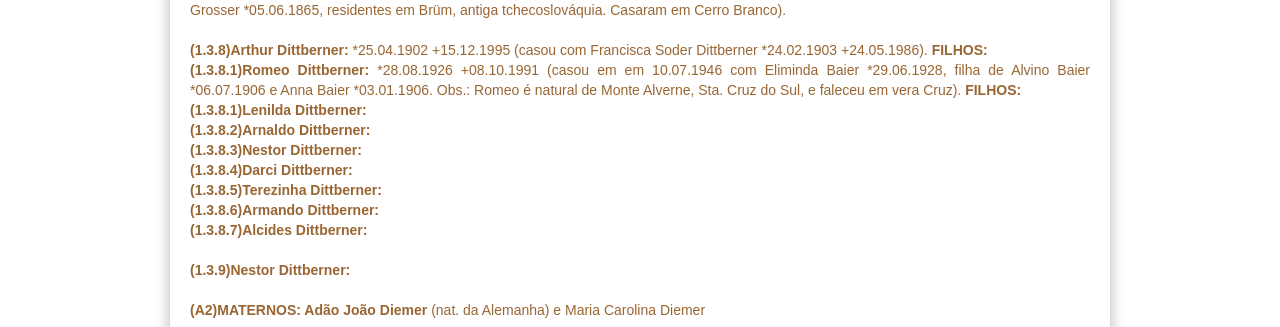
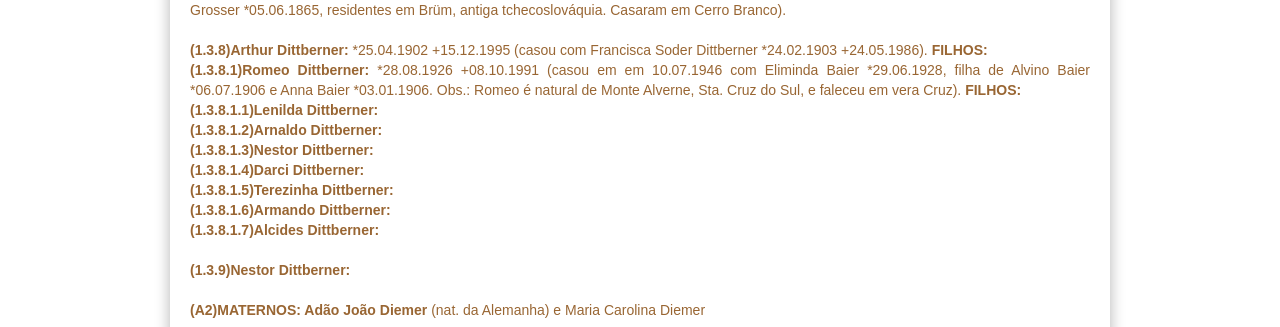
Before and after one commit to claudiovargas1955/claudiovargas1955.github.io, a Jekyll site: the page built from _pages/familia-dittberner.html, in a window 1280 px wide. Shown: the part 1693-2020 px from the top of the page. Built offline with Jekyll 4.4.1, drawn with Linux system fonts in a browser that asks for light colours; some web fonts are replaced.

Commit message:
Update familia-dittberner.html

```diff
--- a/_pages/familia-dittberner.html
+++ b/_pages/familia-dittberner.html
@@ -169,13 +169,13 @@ de Santa Cruz do Sul, RS). <b>FILHOS: </b><br>
              <b>(1.3.8.1)Romeo Dittberner: </b>*28.08.1926 +08.10.1991 (casou em em 10.07.1946 com Eliminda Baier *29.06.1928, filha
       de Alvino Baier *06.07.1906 e Anna Baier *03.01.1906. Obs.: Romeo é natural de Monte Alverne, Sta. Cruz do Sul, e faleceu em
       vera Cruz). <b>FILHOS: </b><br>
-                  <b>(1.3.8.1)Lenilda Dittberner: </b><br>
-                  <b>(1.3.8.2)Arnaldo Dittberner: </b><br>
-                  <b>(1.3.8.3)Nestor Dittberner: </b><br>
-                  <b>(1.3.8.4)Darci Dittberner: </b><br>
-                  <b>(1.3.8.5)Terezinha Dittberner: </b><br>
-                  <b>(1.3.8.6)Armando Dittberner: </b><br>
-                  <b>(1.3.8.7)Alcides Dittberner: </b><br><br>
+                  <b>(1.3.8.1.1)Lenilda Dittberner: </b><br>
+                  <b>(1.3.8.1.2)Arnaldo Dittberner: </b><br>
+                  <b>(1.3.8.1.3)Nestor Dittberner: </b><br>
+                  <b>(1.3.8.1.4)Darci Dittberner: </b><br>
+                  <b>(1.3.8.1.5)Terezinha Dittberner: </b><br>
+                  <b>(1.3.8.1.6)Armando Dittberner: </b><br>
+                  <b>(1.3.8.1.7)Alcides Dittberner: </b><br><br>
 
       <b>(1.3.9)Nestor Dittberner: </b><br><br>
 
```
